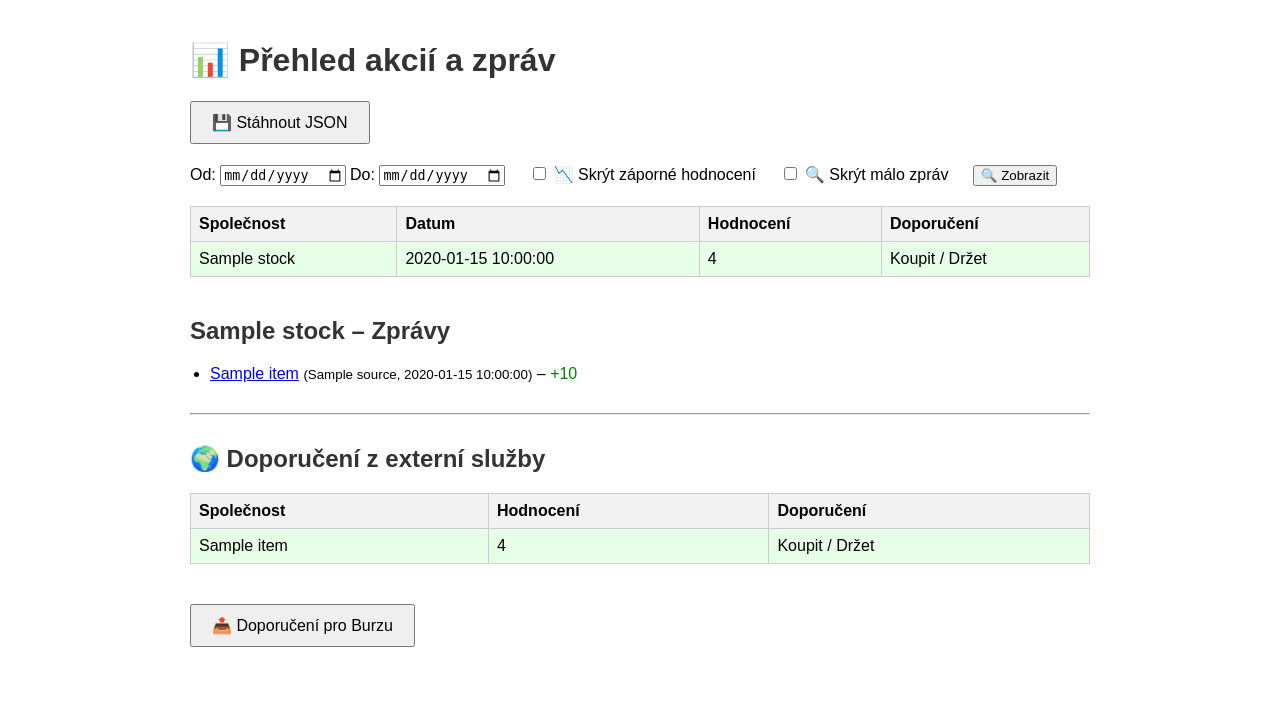
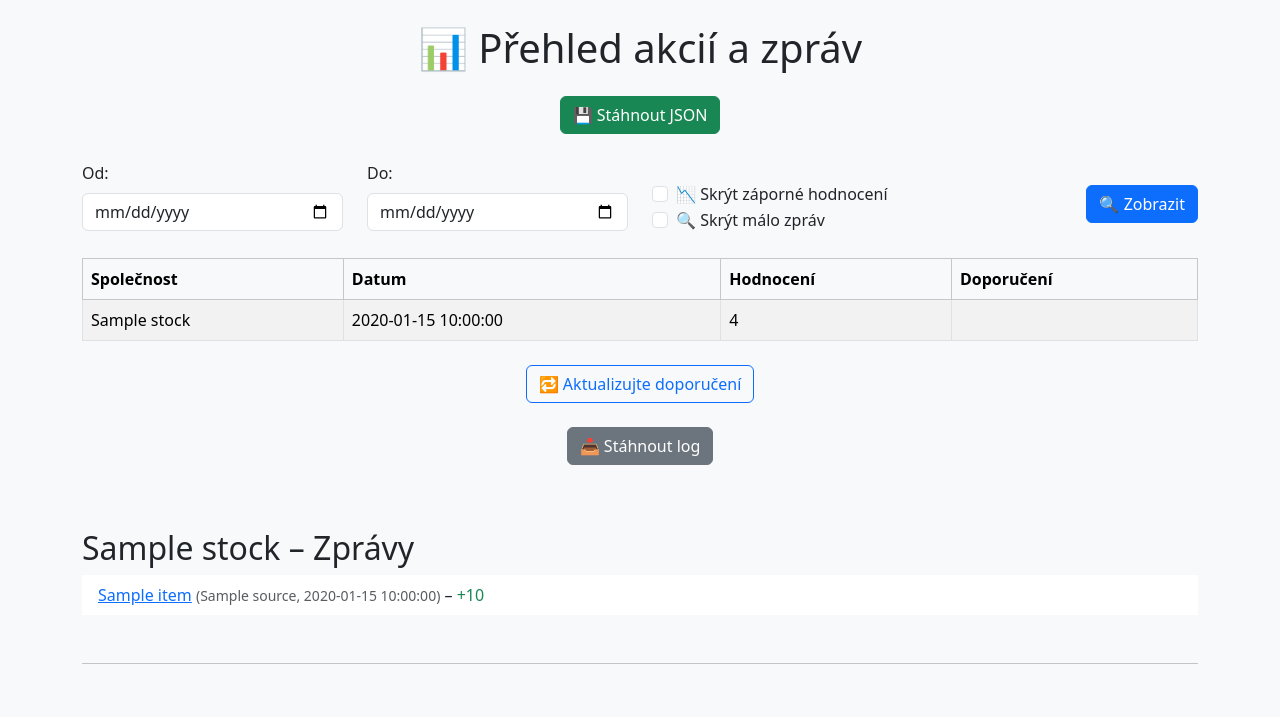
Before and after one commit to ViktoriiaYovenko/news, a FastAPI app: template templates/index.html in a window 1280 px wide. Shown: the top 717 px of the page. Run offline with FastAPI, Linux system fonts and the light colour scheme; the template is opened without the code that fills it: most values are stand-ins (such as "Sample title", 1, 10 or a date in 2020).

Commit message:
Update index.html

```diff
--- a/templates/index.html
+++ b/templates/index.html
@@ -1,77 +1,110 @@
 <!DOCTYPE html>
-<html>
+<html lang="cs">
+
 <head>
     <meta charset="UTF-8">
+    <meta name="viewport" content="width=device-width, initial-scale=1">
     <title>📊 Akcie – přehled</title>
+    <link href="https://cdn.jsdelivr.net/npm/bootstrap@5.3.3/dist/css/bootstrap.min.css" rel="stylesheet">
     <style>
-        body { font-family: Arial, sans-serif; padding: 20px; max-width: 900px; margin: auto; }
-        table { border-collapse: collapse; width: 100%; margin-bottom: 40px; }
-        th, td { padding: 8px; border: 1px solid #ccc; text-align: left; }
-        th { background-color: #f2f2f2; }
-        .sell { background-color: #ffe6e6; }
-        .buy { background-color: #e6ffe6; }
-        h1, h2 { color: #333; }
-        hr { margin: 30px 0; }
-        ul { padding-left: 20px; }
-        li { margin-bottom: 6px; }
+        .sell {
+            background-color: #ffe6e6 !important;
+        }
+
+        .buy {
+            background-color: #e6ffe6 !important;
+        }
+
+        hr {
+            margin: 30px 0;
+        }
     </style>
 </head>
-<body>
-    <h1>📊 Přehled akcií a zpráv</h1>
 
-    <div style="margin-bottom: 20px;">
-        <a href="/liststock" download="liststock.json">
-          <button style="padding: 10px 20px; font-size: 16px;">💾 Stáhnout JSON</button>
+<body class="bg-light text-dark">
+    <div class="container py-4">
+        <h1 class="mb-4 text-center">📊 Přehled akcií a zpráv</h1>
+
+        <div class="mb-4 text-center">
+            <a href="/liststock" download="liststock.json" class="btn btn-success">
+                💾 Stáhnout JSON
             </a>
         </div>
 
-    <form method="get" action="/" style="margin-bottom: 20px;">
-        <label>Od:</label>
-        <input type="date" name="start" value="{{ start }}">
-        <label>Do:</label>
-        <input type="date" name="end" value="{{ end }}">
-        <label style="margin-left: 20px;">
-            <input type="checkbox" name="hide_negative" value="1" {% if hide_negative %}checked{% endif %}>
-            📉 Skrýt záporné hodnocení
-        </label>
-        <label style="margin-left: 20px;">
-            <input type="checkbox" name="hide_lownews" value="1" {% if hide_lownews %}checked{% endif %}>
-            🔍 Skrýt málo zpráv
-        </label>
-        <button type="submit" style="margin-left: 20px;">🔍 Zobrazit</button>
+        <form method="get" action="/" class="row gy-2 align-items-center mb-4">
+            <div class="col-sm-3">
+                <label class="form-label">Od:</label>
+                <input type="date" name="start" value="{{ start }}" class="form-control">
+            </div>
+            <div class="col-sm-3">
+                <label class="form-label">Do:</label>
+                <input type="date" name="end" value="{{ end }}" class="form-control">
+            </div>
+            <div class="col-sm-3">
+                <div class="form-check mt-4">
+                    <input class="form-check-input" type="checkbox" name="hide_negative" value="1" {% if hide_negative
+                        %}checked{% endif %}>
+                    <label class="form-check-label">📉 Skrýt záporné hodnocení</label>
+                </div>
+                <div class="form-check">
+                    <input class="form-check-input" type="checkbox" name="hide_lownews" value="1" {% if hide_lownews
+                        %}checked{% endif %}>
+                    <label class="form-check-label">🔍 Skrýt málo zpráv</label>
+                </div>
+            </div>
+            <div class="col-sm-3 text-end mt-4">
+                <button type="submit" class="btn btn-primary">🔍 Zobrazit</button>
+            </div>
         </form>
 
-    <table>
+        <div class="table-responsive mb-5">
+            <table class="table table-bordered table-striped align-middle">
+                <thead class="table-light">
                     <tr>
                         <th>Společnost</th>
                         <th>Datum</th>
                         <th>Hodnocení</th>
                         <th>Doporučení</th>
                     </tr>
+                </thead>
+                <tbody>
                     {% for stock in stocks %}
                     <tr class="{{ 'sell' if stock.sell == 1 else 'buy' }}">
                         <td>{{ stock.name }}</td>
                         <td>{{ stock.date }}</td>
                         <td>{{ stock.rating }}</td>
-            <td>{{ 'Prodat' if stock.sell == 1 else 'Koupit / Držet' }}</td>
+                        <td></td>
                     </tr>
                     {% endfor %}
+                </tbody>
             </table>
+            <div class="text-center my-4">
+                <button onclick="getStockRecommendations()" class="btn btn-outline-primary">
+                    🔁 Aktualizujte doporučení
+                </button>
+            </div>
+            <div class="text-center my-3">
+                <a href="/log" download="log.txt" class="btn btn-secondary">
+                    📥 Stáhnout log
+                </a>
+            </div>
+
+        </div>
 
         {% for stock in stocks %}
+        <div class="mb-5">
             <h2>{{ stock.name }} – Zprávy</h2>
             {% if stock.news %}
-        <ul>
+            <ul class="list-group list-group-flush">
                 {% for item in stock.news %}
-            <li>
+                <li class="list-group-item">
                     <a href="{{ item.url }}" target="_blank">{{ item.title }}</a>
-                <small>({{ item.source }}, {{ item.date }})</small> –
+                    <small class="text-muted">({{ item.source }}, {{ item.date }})</small> –
                     {% if item.score > 0 %}
-                    <span style="color:green;">+{{ item.score }}</span>
-                {% elif item.score < 0 %}
-                    <span style="color:red;">{{ item.score }}</span>
+                    <span class="text-success">+{{ item.score }}</span>
+                    {% elif item.score < 0 %} <span class="text-danger">{{ item.score }}</span>
                         {% else %}
-                    <span style="color:gray;">0</span>
+                        <span class="text-secondary">0</span>
                         {% endif %}
                 </li>
                 {% endfor %}
@@ -79,35 +112,48 @@
             {% else %}
             <p><i>Žádné zprávy</i></p>
             {% endif %}
+        </div>
         <hr>
         {% endfor %}
-
-    <h2>🌍 Doporučení z externí služby</h2>
-{% if external %}
-    <table>
-        <tr>
-            <th>Společnost</th>
-            <th>Hodnocení</th>
-            <th>Doporučení</th>
-        </tr>
-        {% for item in external %}
-        <tr class="{{ 'sell' if item.sell == 1 else 'buy' }}">
-            <td>{{ item.name }}</td>
-            <td>{{ item.rating }}</td>
-            <td>{{ 'Prodat' if item.sell == 1 else 'Koupit / Držet' }}</td>
-        </tr>
-        {% endfor %}
-    </table>
-{% else %}
-    <p><i>Žádná data z externí služby</i></p>
-{% endif %}
-
-<div style="margin-top: 40px;">
-    <a href="/recommendations" target="_blank">
-        <button style="padding: 10px 20px; font-size: 16px;">📤 Doporučení pro Burzu</button>
-    </a>
     </div>
 
+    <script>
+        async function getStockRecommendations() {
+            const url = "https://stinbackend-production.up.railway.app/api/news";
+            try {
+                const response = await fetch(url, {
+                    method: "POST",
+                    headers: { "Content-Type": "application/json" },
+                    body: JSON.stringify({})
+                });
 
+                if (!response.ok) {
+                    console.error("Chyba při odesílání:", response.status, response.statusText);
+                    return;
+                }
+
+                const { data } = await response.json();
+                const rows = document.querySelectorAll("table tbody tr");
+
+                rows.forEach(row => {
+                    const cells = row.querySelectorAll("td");
+                    if (cells.length < 4) return;
+
+                    const name = cells[0].innerText.trim();
+                    const match = data.find(item => item.name === name);
+
+                    if (match) {
+                        cells[3].innerText = match.sell === 1 ? "Prodat" : "Koupit / Držet";
+                        cells[3].classList.remove("sell", "buy");
+                        cells[3].classList.add(match.sell === 1 ? "sell" : "buy");
+                    }
+                });
+
+            } catch (error) {
+                console.error("Chyba:", error);
+            }
+        }
+    </script>
 </body>
+
 </html>
```
Lines whose indentation alone changed are shown as unchanged.
